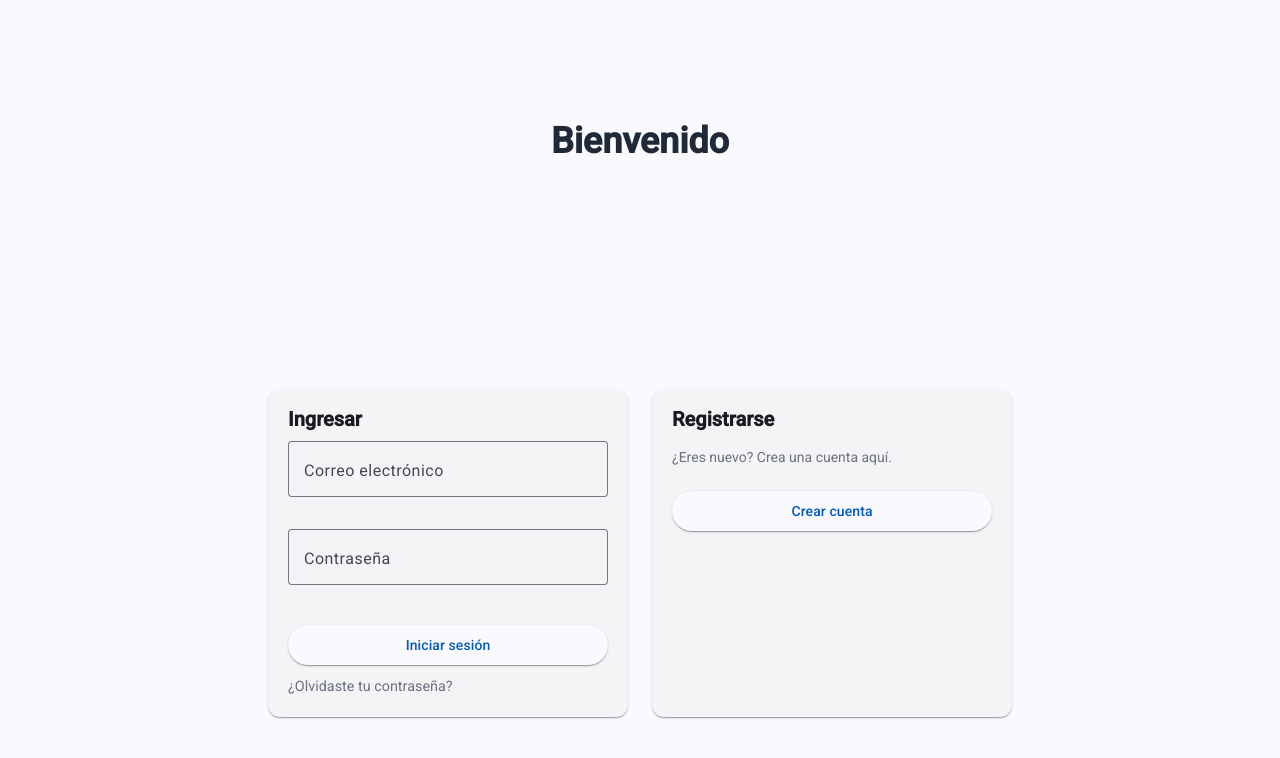
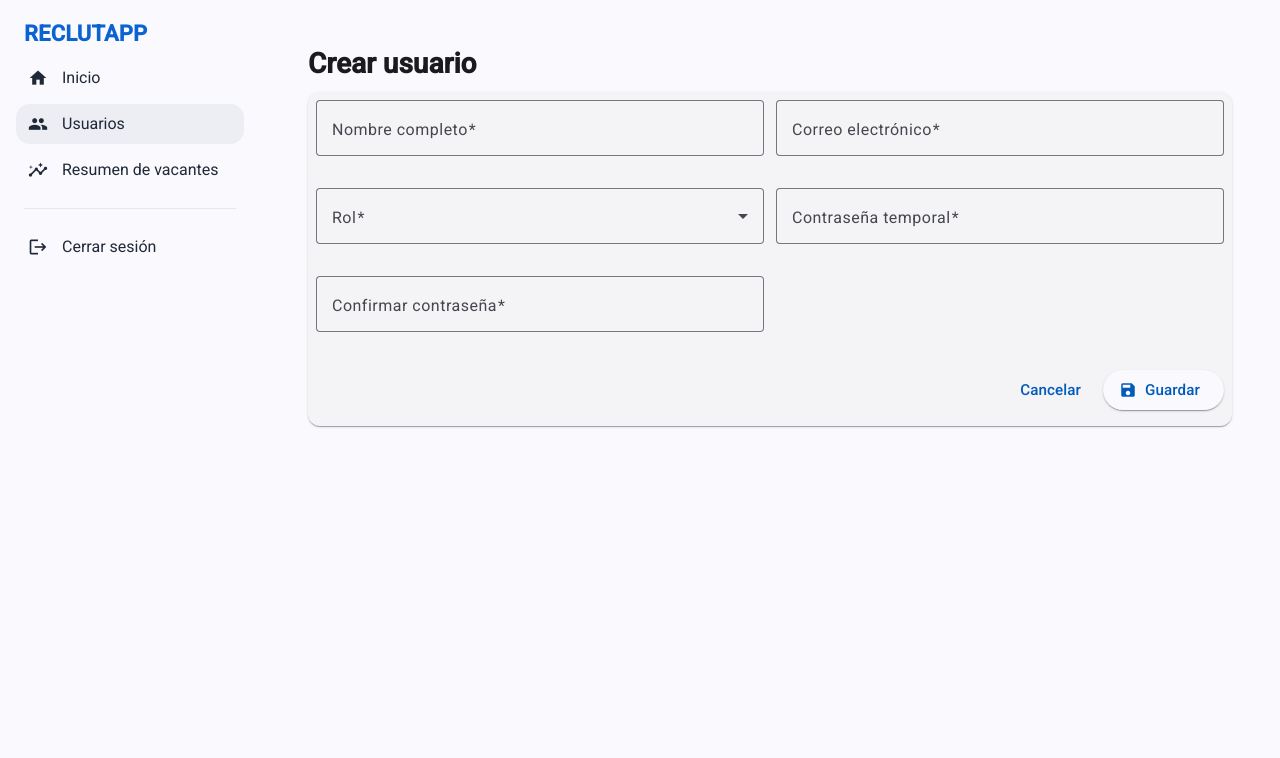
Before and after one commit to eaguilarf1/RECLUTAPP-Frontend, an Angular app: page /admin/usuarios/nuevo in a window 1280 px wide. Before the commit this address led to /auth/login. Shown: the top 758 px of the page. Built offline with nearby package versions, Linux system fonts and the light colour scheme.

Commit message:
Administrador: Gestión de usuarios y crear usuario agregadas

```diff
--- a/src/app/app-routing-module.ts
+++ b/src/app/app-routing-module.ts
@@ -105,7 +105,8 @@ const routes: Routes = [
 {
   path: 'admin',
   loadComponent: () =>
-    import('./features/admin/layout/layout').then(m => m.AdminLayoutComponent),
+    import('./features/admin/layout/layout')
+      .then(m => m.AdminLayoutComponent),
   children: [
     {
       path: 'inicio',
@@ -113,20 +114,28 @@ const routes: Routes = [
         import('./features/admin/pages/dashboard/dashboard')
           .then(m => m.AdminDashboardComponent),
     },
-    { path: '', pathMatch: 'full', redirectTo: 'inicio' }
-  ]
-},
     {
       path: 'usuarios',
       loadComponent: () =>
-    import('./features/admin/pages/dashboard/dashboard')
-      .then(m => m.AdminDashboardComponent) // temporal: reutilizamos el dashboard
+        import('./features/admin/pages/users/users')
+          .then(m => m.AdminUsersComponent),
     },
+        {
+  path: 'usuarios/nuevo',
+  loadComponent: () =>
+    import('./features/admin/pages/users-new/users-new')
+      .then(m => m.AdminUserNewComponent),
+},
+
+    /*
     {
       path: 'resumen-vacantes',
       loadComponent: () =>
-    import('./features/admin/pages/dashboard/dashboard')
-      .then(m => m.AdminDashboardComponent) // temporal: reutilizamos el dashboard
+        import('./features/admin/pages/vacancies-summary/vacancies-summary')
+          .then(m => m.AdminSummaryComponent),
+    },*/
+    { path: '', pathMatch: 'full', redirectTo: 'inicio' },
+  ],
 },
 
   { path: '**', redirectTo: 'auth/login' },
--- a/src/app/features/admin/layout/layout.html
+++ b/src/app/features/admin/layout/layout.html
@@ -3,28 +3,24 @@
     <div class="brand">RECLUTAPP</div>
 
     <nav class="nav">
-      <a routerLink="/admin/inicio" routerLinkActive="active">
-        <mat-icon>home</mat-icon>
-        <span>Inicio</span>
-      </a>
+  <a mat-list-item routerLink="/admin/inicio" routerLinkActive="active">
+    <mat-icon>home</mat-icon><span>Inicio</span>
+  </a>
 
-      <a routerLink="/admin/usuarios" routerLinkActive="active">
-        <mat-icon>groups</mat-icon>
-        <span>Usuarios</span>
-      </a>
+  <a mat-list-item routerLink="/admin/usuarios" routerLinkActive="active">
+    <mat-icon>group</mat-icon><span>Usuarios</span>
+  </a>
 
-      <a routerLink="/admin/resumen-vacantes" routerLinkActive="active">
-        <mat-icon>analytics</mat-icon>
-        <span>Resumen de vacantes</span>
-      </a>
+  <a mat-list-item routerLink="/admin/resumen-vacantes" routerLinkActive="active">
+    <mat-icon>insights</mat-icon><span>Resumen de vacantes</span>
+  </a>
 
-      <mat-divider class="sep"></mat-divider>
+  <mat-divider class="mat-divider"></mat-divider>
 
-      <a routerLink="/auth/login">
-        <mat-icon>logout</mat-icon>
-        <span>Cerrar sesión</span>
-      </a>
-    </nav>
+  <a mat-list-item routerLink="/auth/login">
+    <mat-icon>logout</mat-icon><span>Cerrar sesión</span>
+  </a>
+</nav>
   </aside>
 
   <main class="content">
--- /dev/null
+++ b/src/app/features/admin/pages/users-new/users-new.html
@@ -0,0 +1,60 @@
+<div class="page">
+  <h1 class="title">Crear usuario</h1>
+
+  <mat-card class="card">
+    <form [formGroup]="form" (ngSubmit)="crear()" class="form">
+      <div class="grid">
+        <mat-form-field appearance="outline" class="field">
+          <mat-label>Nombre completo</mat-label>
+          <input matInput formControlName="nombre" />
+          <mat-hint *ngIf="f['nombre'].touched && f['nombre'].invalid">
+            Ingresa un nombre válido.
+          </mat-hint>
+        </mat-form-field>
+
+        <mat-form-field appearance="outline" class="field">
+          <mat-label>Correo electrónico</mat-label>
+          <input matInput type="email" formControlName="email" />
+          <mat-hint *ngIf="f['email'].touched && f['email'].invalid">
+            Ingresa un correo válido.
+          </mat-hint>
+        </mat-form-field>
+
+        <mat-form-field appearance="outline" class="field">
+          <mat-label>Rol</mat-label>
+          <mat-select formControlName="rol">
+            <mat-option *ngFor="let r of roles" [value]="r">{{ r }}</mat-option>
+          </mat-select>
+          <mat-hint *ngIf="f['rol'].touched && f['rol'].invalid">
+            Selecciona un rol.
+          </mat-hint>
+        </mat-form-field>
+
+        <mat-form-field appearance="outline" class="field">
+          <mat-label>Contraseña temporal</mat-label>
+          <input matInput type="password" formControlName="password" autocomplete="new-password" />
+          <mat-hint *ngIf="f['password'].touched && f['password'].invalid">
+            Mínimo 6 caracteres.
+          </mat-hint>
+        </mat-form-field>
+
+        <mat-form-field appearance="outline" class="field">
+          <mat-label>Confirmar contraseña</mat-label>
+          <input matInput type="password" formControlName="confirm" autocomplete="new-password" />
+          <mat-hint *ngIf="form.hasError('mismatch') && f['confirm'].touched">
+            Las contraseñas no coinciden.
+          </mat-hint>
+        </mat-form-field>
+      </div>
+
+<div class="actions">
+  <button mat-button type="button" (click)="cancelar()">Cancelar</button>
+  <button mat-raised-button color="primary" type="submit">
+    <mat-icon>save</mat-icon>
+    Guardar
+  </button>
+</div>
+
+    </form>
+  </mat-card>
+</div>
--- /dev/null
+++ b/src/app/features/admin/pages/users-new/users-new.scss
@@ -0,0 +1,54 @@
+:host { display: block; }
+
+.page {
+  max-width: 1200px;
+  margin: 0 auto;
+  padding: 24px;
+}
+
+.title {
+  font-weight: 800;
+  font-size: 28px;         /* antes 32px */
+  line-height: 1.15;
+  margin: 0 0 12px;
+}
+
+.card { padding: 8px 8px 16px; }
+
+.form { display: grid; gap: 12px; }
+
+.grid {
+  display: grid;
+  grid-template-columns: 1fr 1fr;
+  gap: 12px;               /* un poco menos separación */
+}
+
+.field { width: 100%; }
+
+/* ↓ Ajustes de tamaño para los campos (Material) */
+.field .mdc-text-field__input,
+.field .mat-mdc-select-value,
+.field .mat-mdc-floating-label {
+  font-size: 0.95rem;      /* antes ~1rem */
+}
+
+.mat-mdc-form-field-subscript-wrapper {  /* hints / mensajes */
+  font-size: 0.8rem;
+}
+
+.actions {
+  display: flex;
+  justify-content: flex-end;
+  gap: 10px;
+  padding-top: 6px;
+}
+
+.actions button {
+  font-size: 0.95rem;      /* Botones un poco más compactos */
+}
+
+/* Responsive */
+@media (max-width: 900px) {
+  .grid { grid-template-columns: 1fr; }
+  .title { font-size: 24px; }
+}
--- /dev/null
+++ b/src/app/features/admin/pages/users-new/users-new.ts
@@ -0,0 +1,60 @@
+import { Component, inject } from '@angular/core';
+import { CommonModule } from '@angular/common';
+import { FormBuilder, ReactiveFormsModule, Validators } from '@angular/forms';
+import { Router } from '@angular/router';
+
+import { MatCardModule } from '@angular/material/card';
+import { MatFormFieldModule } from '@angular/material/form-field';
+import { MatInputModule } from '@angular/material/input';
+import { MatSelectModule } from '@angular/material/select';
+import { MatButtonModule } from '@angular/material/button';
+import { MatIconModule } from '@angular/material/icon';
+
+@Component({
+  selector: 'admin-user-new',
+  standalone: true,
+  imports: [
+    CommonModule, ReactiveFormsModule,
+    MatCardModule, MatFormFieldModule, MatInputModule,
+    MatSelectModule, MatButtonModule, MatIconModule,
+  ],
+  templateUrl: './users-new.html',
+  styleUrls: ['./users-new.scss'],
+})
+export class AdminUserNewComponent {
+  private fb = inject(FormBuilder);
+  private router = inject(Router);
+
+  roles = ['Admin', 'Reclutador', 'Candidato'];
+
+  form = this.fb.group({
+    nombre: ['', [Validators.required, Validators.minLength(3)]],
+    email: ['', [Validators.required, Validators.email]],
+    rol: ['', [Validators.required]],
+    password: ['', [Validators.required, Validators.minLength(6)]],
+    confirm: ['', [Validators.required]],
+  }, { validators: this.passwordsMatch });
+
+  private passwordsMatch(group: any) {
+    const p = group.get('password')?.value;
+    const c = group.get('confirm')?.value;
+    return p && c && p !== c ? { mismatch: true } : null;
+  }
+
+  get f() { return this.form.controls; }
+
+  crear() {
+    if (this.form.invalid) {
+      this.form.markAllAsTouched();
+      return;
+    }
+
+    console.log('Nuevo usuario (mock):', this.form.value);
+
+    this.router.navigate(['/admin/usuarios']);
+  }
+
+  cancelar() {
+    this.router.navigate(['/admin/usuarios']);
+  }
+}
--- a/src/app/features/admin/pages/users/users.html
+++ b/src/app/features/admin/pages/users/users.html
@@ -1 +1,39 @@
-<p>users works!</p>
+<div class="page">
+  <div class="page-header">
+    <h1 class="title">Gestión de Usuarios</h1>
+
+<button mat-raised-button color="primary" class="add-btn" (click)="goNew()">
+  <mat-icon>person_add</mat-icon>
+  Crear nuevo
+</button>
+
+  </div>
+
+  <div class="table-card mat-elevation-z1">
+    <table mat-table [dataSource]="data" class="app-table">
+
+      <ng-container matColumnDef="nombre">
+        <th mat-header-cell *matHeaderCellDef> Nombre </th>
+        <td mat-cell *matCellDef="let u"> {{ u.nombre }} </td>
+      </ng-container>
+
+      <ng-container matColumnDef="email">
+        <th mat-header-cell *matHeaderCellDef> Correo electrónico </th>
+        <td mat-cell *matCellDef="let u"> {{ u.email }} </td>
+      </ng-container>
+
+      <ng-container matColumnDef="rol">
+        <th mat-header-cell *matHeaderCellDef> Rol </th>
+        <td mat-cell *matCellDef="let u"> {{ u.rol }} </td>
+      </ng-container>
+
+      <ng-container matColumnDef="fecha">
+        <th mat-header-cell *matHeaderCellDef> Fecha de registro </th>
+        <td mat-cell *matCellDef="let u"> {{ u.fecha }} </td>
+      </ng-container>
+
+      <tr mat-header-row *matHeaderRowDef="displayed"></tr>
+      <tr mat-row *matRowDef="let row; columns: displayed;"></tr>
+    </table>
+  </div>
+</div>
--- a/src/app/features/admin/pages/users/users.scss
+++ b/src/app/features/admin/pages/users/users.scss
@@ -0,0 +1,46 @@
+.page{
+  width: 100%;
+  max-width: 1040px;
+  margin: 0 auto;
+  display: grid;
+  gap: 16px;
+}
+
+.page-header{
+  display:flex;
+  align-items:center;
+  justify-content:space-between;
+  gap: 12px;
+
+  .title{
+    margin:0;
+    font-size: 28px;
+    font-weight: 800;
+    letter-spacing:.2px;
+  }
+
+  button mat-icon{ margin-right:6px; }
+}
+
+.table-card{
+  border-radius: 16px;
+  background: var(--mat-sys-surface);
+  overflow: hidden;
+}
+
+.app-table{
+  width: 100%;
+
+  th{
+    font-weight: 600;
+    color: #1f2937;
+    background: #f7f8fa;
+  }
+
+  th, td{
+    padding: 14px 16px;
+    border-bottom: 1px solid #eceef3;
+  }
+
+  tr:last-child td{ border-bottom: none; }
+}
--- a/src/app/features/admin/pages/users/users.ts
+++ b/src/app/features/admin/pages/users/users.ts
@@ -1,11 +1,37 @@
 import { Component } from '@angular/core';
+import { CommonModule } from '@angular/common';
+import { MatTableModule } from '@angular/material/table';
+import { MatButtonModule } from '@angular/material/button';
+import { MatIconModule } from '@angular/material/icon';
+import { Router } from '@angular/router';
+
+type AdminUser = {
+  nombre: string;
+  email: string;
+  rol: 'Admin' | 'Reclutador' | 'Candidato';
+  fecha: string;
+};
 
 @Component({
-  selector: 'app-users',
-  imports: [],
+  selector: 'admin-users',
+  standalone: true,
+  imports: [CommonModule, MatTableModule, MatButtonModule, MatIconModule],
   templateUrl: './users.html',
-  styleUrl: './users.scss'
+  styleUrls: ['./users.scss'],
 })
-export class Users {
+export class AdminUsersComponent {
 
+  data: AdminUser[] = [
+    { nombre: 'Juan Pérez',   email: 'juan.perez@example.com',   rol: 'Admin',      fecha: '15/08/2025' },
+    { nombre: 'Ana López',    email: 'ana.lopez@example.com',    rol: 'Reclutador', fecha: '10/08/2025' },
+    { nombre: 'Carlos Gómez', email: 'carlos.gomez@example.com', rol: 'Candidato',  fecha: '05/08/2025' },
+    { nombre: 'Laura Martínez', email: 'laura.martinez@example.com', rol: 'Candidato', fecha: '01/08/2025' },
+  ];
+
+  displayed = ['nombre', 'email', 'rol', 'fecha'];
+
+  constructor(private router: Router) {}
+  goNew() {
+    this.router.navigate(['/admin/usuarios/nuevo']);
+  }
 }
```
Lines whose indentation alone changed are shown as unchanged.
